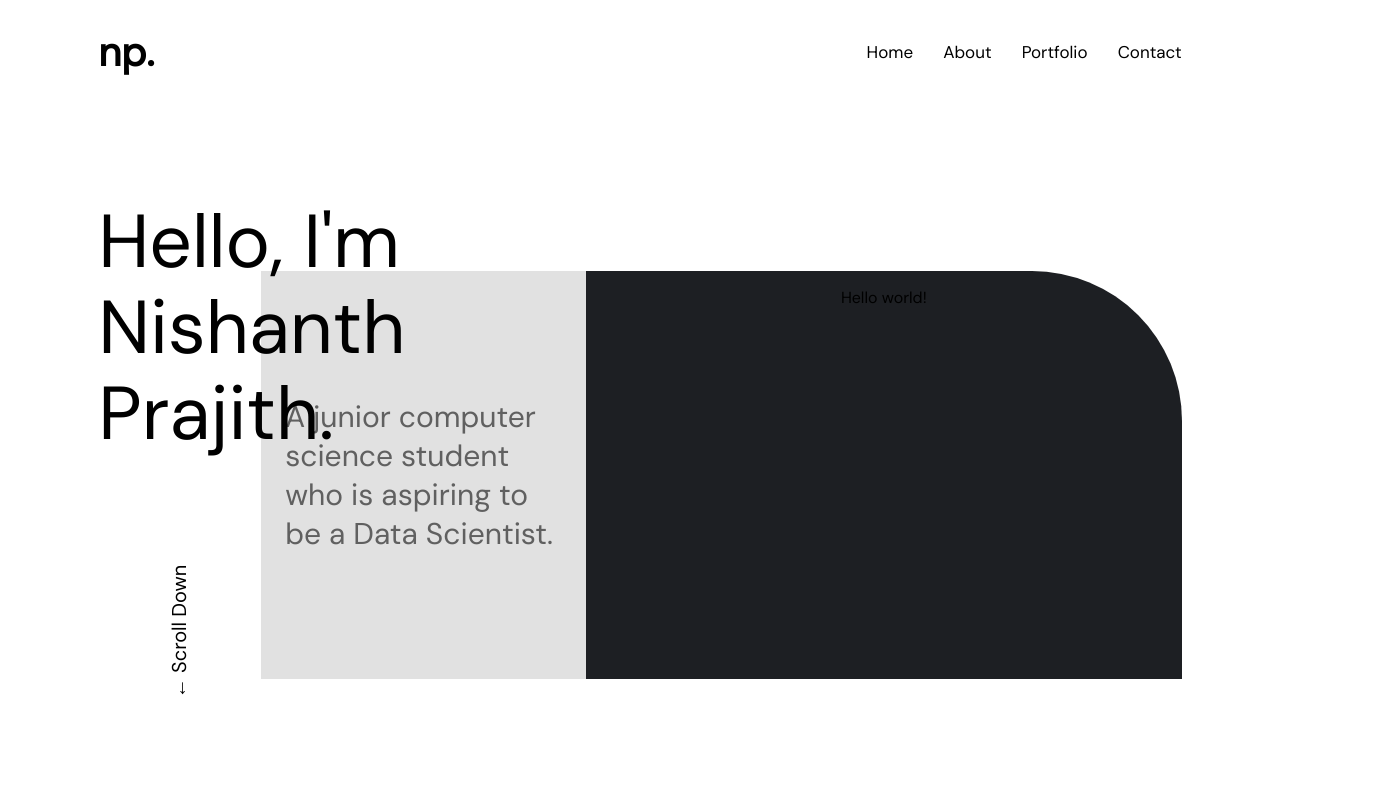
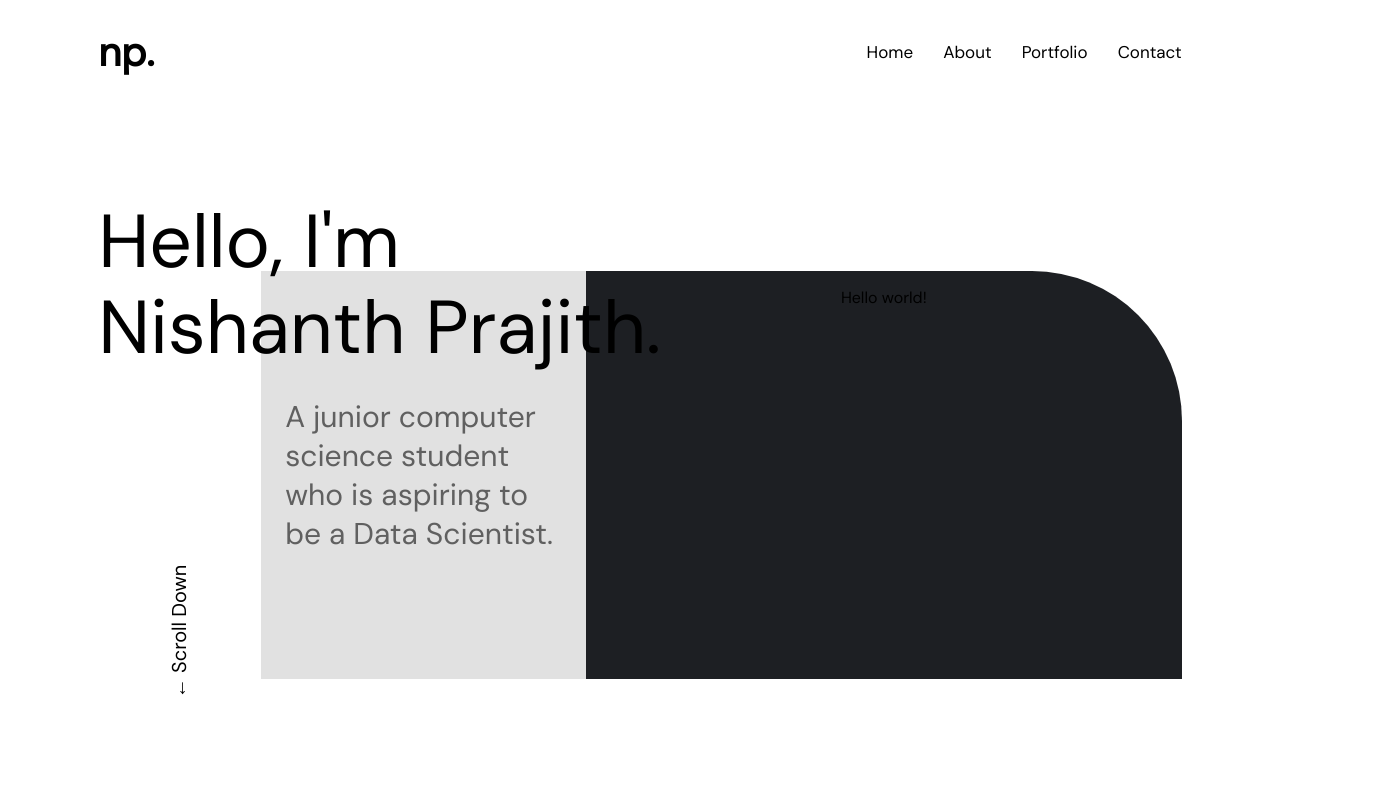
Before and after one commit to NishanthPrajith/nextJs, a Next.js app: page / in a window 1280 px wide. Shown: the top 800 px of the page, 1378 px wide, since content can reach past the window. Built offline with nearby package versions, Linux system fonts and the light colour scheme.

Commit message:
Fixed a bug

```diff
--- a/pages/index.js
+++ b/pages/index.js
@@ -13,7 +13,7 @@ export default function Home() {
       </Head>
       <main className={styles.main}>
         <div className = {styles.box}>
-          <p className = {styles.title}>Hello, I&apos;m Nishanth Prajith.</p>
+          <p className = {styles.title}>Hello, I&apos;m <br></br>Nishanth Prajith.</p>
           <div className = {styles.info}>
             <div className = {styles.scroll}>
                 <p>&larr; Scroll Down</p>
--- a/styles/Home.module.css
+++ b/styles/Home.module.css
@@ -76,7 +76,7 @@
 .title {
   position: absolute;
   z-index: 1;
-  width: 35%;
+  width: 100%;
   margin: 0;
   line-height: 1.15;
   font-size: 75px;
@@ -88,7 +88,6 @@
     display: none;
   }
   .title {
-    width: 100%;
     font-size: 60px;
     position: inherit;
   }
```
